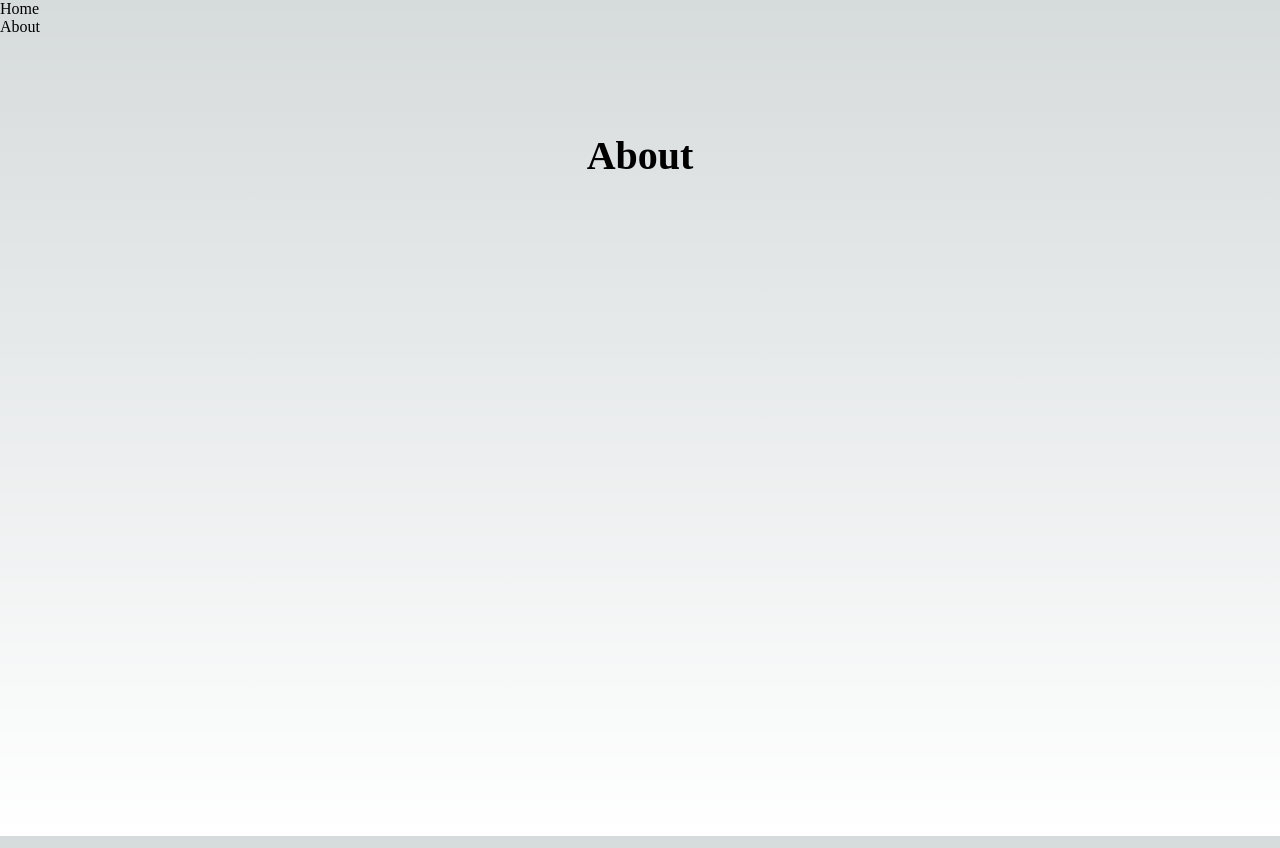
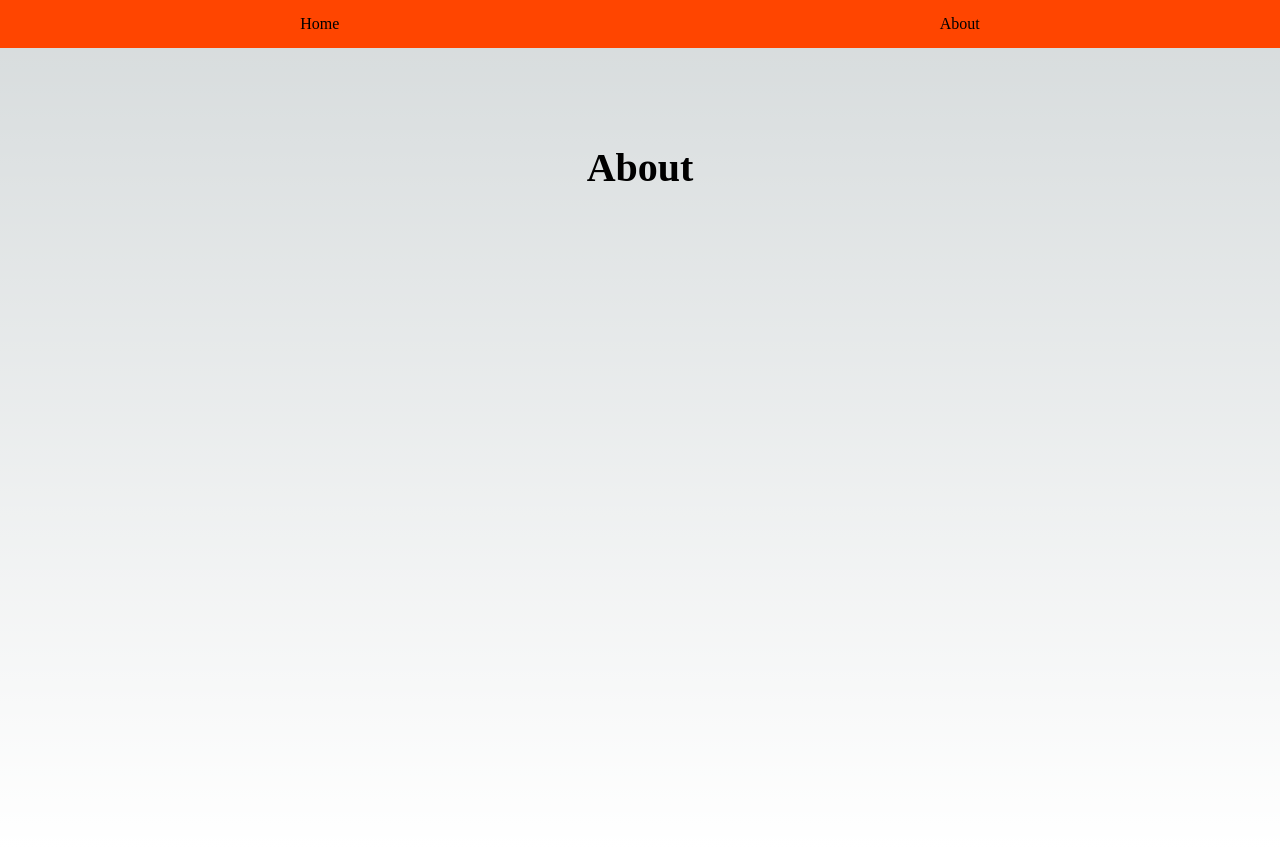
Before and after one commit to fidotheprince/nextjs-practice, a Next.js app in the folder next-pract/: page /about in a window 1280 px wide. Built offline with nearby package versions, Linux system fonts and the light colour scheme.

Commit message:
added and integrated styled nav menu;

```diff
--- a/next-pract/components/Nav.js
+++ b/next-pract/components/Nav.js
@@ -1,6 +1,5 @@
 import Link from 'next/link'
-import Layout from './Layout'
-//import navStyles from '../styles/Nav.module.css'
+import navStyles from '../styles/Nav.module.css'
 
 /**
  * We want nav bar to be in the Layout.js component
@@ -9,8 +8,8 @@ import Layout from './Layout'
 
 const Nav = () => {
     return (
-        <nav>
-            <ul>
+        <nav className={navStyles.nav}>
+            <ul className={navStyles.ul}>
                 <li>
                     <Link href='/'>Home</Link>
                 </li>
--- /dev/null
+++ b/next-pract/styles/Nav.module.css
@@ -0,0 +1,12 @@
+.nav {
+    background-color: orangered;
+    color: black;
+}
+
+.ul {
+    list-style: none;
+    display: flex;
+    justify-content: space-around;
+    padding-top: 15px;
+    padding-bottom: 15px;
+}
```
